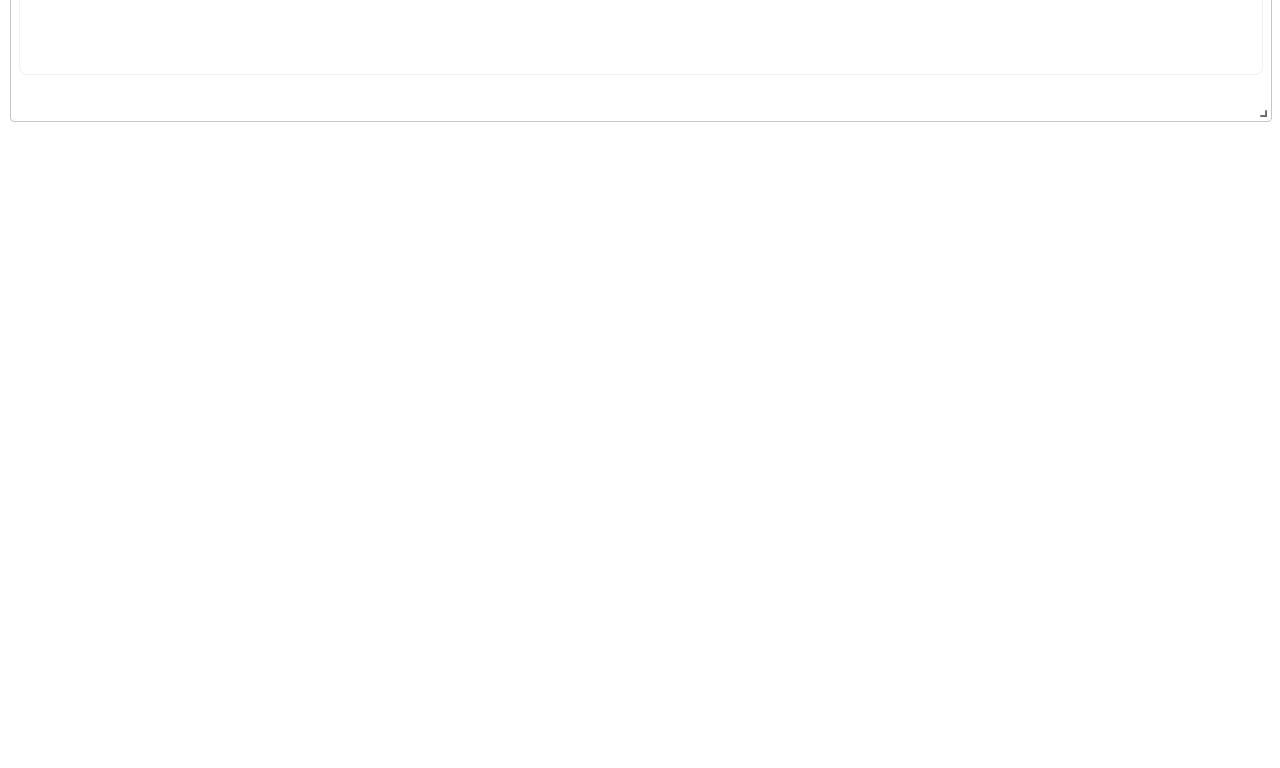
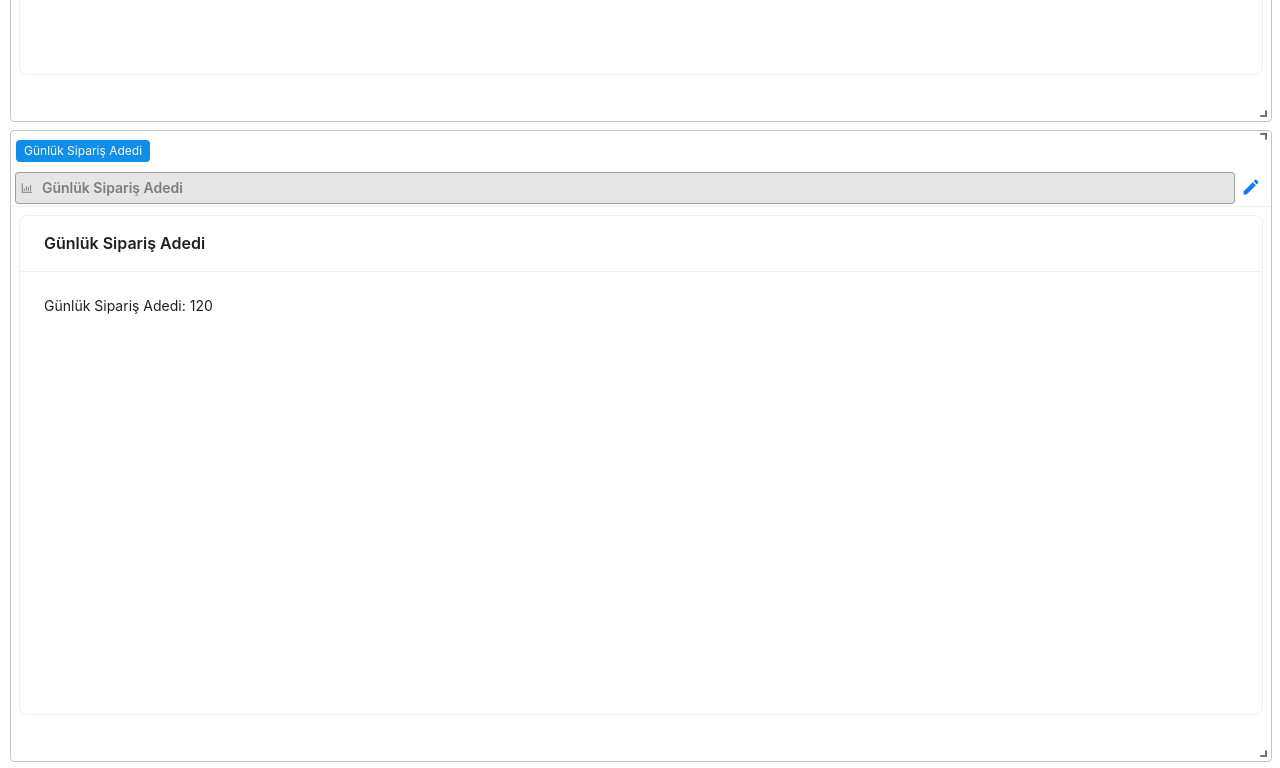
Before and after one commit to edamuutlu/Gosterge-Paneli, a React (Create React App) app: page / in a window 1280 px wide. Shown: the part 2440-3208 px from the top of the page. Before the commit the page ends 2580 px from the top, so only its background shows below. Built offline with nearby package versions, Linux system fonts and the light colour scheme.

Commit message:
GostergeOlustur.tsx updated

```diff
--- a/public/data.json
+++ b/public/data.json
@@ -42,5 +42,29 @@
       { "isim": "Haziran", "Aylık Satışlar": 5500, "Haftalık Ziyaretçi Sayısı": 2400, "Günlük Sipariş Adedi": 2100 },
       { "isim": "Temmuz", "Aylık Satışlar": 7000, "Haftalık Ziyaretçi Sayısı": 2100, "Günlük Sipariş Adedi": 2300 }
     ]
+  },
+  {
+    "isim": "Günlük Sipariş Adedi",
+    "grafikTipi": "bar",
+    "tur": "number",
+    "degerler": 120
+  },
+  {
+    "isim": "Günlük Sipariş Adedi",
+    "grafikTipi": "bar",
+    "tur": "string",
+    "degerler": "Yok"
+  },
+  {
+    "isim": "Günlük Sipariş Adedi",
+    "grafikTipi": "bar",
+    "tur": "string",
+    "degerler": "Yok"
+  },
+  {
+    "isim": "Günlük Sipariş Adedi",
+    "grafikTipi": "bar",
+    "tur": "string",
+    "degerler": "Yok"
   }
 ]
--- a/src/components/gosterge/GostergeOlustur.tsx
+++ b/src/components/gosterge/GostergeOlustur.tsx
@@ -11,38 +11,16 @@ import {
   Tooltip,
   Legend,
 } from 'recharts';
-import { Layout } from 'react-grid-layout';
 import { AiOutlineLineChart, AiOutlineBarChart, AiOutlineAreaChart } from 'react-icons/ai';
 import { MdAreaChart } from 'react-icons/md';
 import { Select } from 'antd';
+import { IGosterge } from './IGosterge';
 
 type GrafikTipi = 'line' | 'bar' | 'area' | 'composed';
-
 
 export interface IGostergeDuzenleProps<TDurum extends BaseGostergeDurum> {
   durum: TDurum;
   setDurum: React.Dispatch<React.SetStateAction<TDurum>>;
-}
-
-export interface IGosterge<TDurum extends BaseGostergeDurum> {
-  isim?: string;
-  gostergeId?: string;
-  getNode: (durum: TDurum, oncekiDurum?: TDurum) => ReactElement;
-  varsayilanDurum: TDurum;
-  varsayilanBaslik?: ReactElement;
-  varsayilanLayout?: Layout;
-  getDuzenle?: (gdp: IGostergeDuzenleProps<TDurum>) => ReactElement;
-  getBaslik?: (durum: TDurum) => ReactElement;
-  getDataAsync: () => Promise<any[]>;
-}
-
-const formatData = (data: any[], type: 'object' | 'number', isim: string) => {
-  if (type === 'object') return data;
-
-  return data.map((value, index) => ({
-    isim: `Veri ${index + 1}`,
-    [isim]: value
-  }));
 }
 
 interface BaseGostergeDurum {
@@ -51,14 +29,25 @@ interface BaseGostergeDurum {
   degerler?: { [key: string]: string }[];
 }
 
+const formatData = (data: any, type: 'object' | 'number' | 'string', isim: string) => {
+  if (typeof data === 'number' || typeof data === 'string' || type === 'object') {
+    return data;
+  }
+
+  return data.map((value: any, index: number) => ({
+    isim: `Veri ${index + 1}`,
+    [isim]: value
+  }));
+}
+
 export const GostergeOlustur = <TDurum extends BaseGostergeDurum>({
   durum,
   getDataAsync,
 }: {
   durum: TDurum;
-  getDataAsync: () => Promise<any[]>;
+  getDataAsync: () => Promise<any>;
 }): ReactElement => {
-  const [data, setData] = useState<any[]>([]);
+  const [data, setData] = useState<any>(null);
 
   useEffect(() => {
     const fetchData = async () => {
@@ -67,12 +56,24 @@ export const GostergeOlustur = <TDurum extends BaseGostergeDurum>({
         setData(fetchedData);
       } catch (error) {
         console.error('Veri yükleme hatası:', error);
-        setData([]);
+        setData(null);
       }
     };
 
     fetchData();
   }, [getDataAsync]);
+
+  if (data === null) {
+    return <div>Yükleniyor...</div>;
+  }
+
+  if (typeof data === 'number' || typeof data === 'string') {
+    return (
+      <div>
+        {durum.isim}: {data}
+      </div>
+    );
+  }
 
   const getChildren = (): ReactElement[] => {
     if (data.length === 0 || !data[0]) {
--- a/src/components/gosterge/IGosterge.tsx
+++ b/src/components/gosterge/IGosterge.tsx
@@ -15,6 +15,7 @@ export interface IGosterge<TDurum> {
   varsayilanLayout?: Layout;
   getDuzenle?: (gdp: IGostergeDuzenleProps<TDurum>) => ReactNode;
   getBaslik?: (durum: TDurum) => ReactNode;
+  getDataAsync?: () => Promise<any>;
 }
 
 export const varsayilanGostergeLayout: Layout = {
--- a/src/components/gosterge/index.tsx
+++ b/src/components/gosterge/index.tsx
@@ -1,5 +1,5 @@
+import React, { useEffect, useState, useCallback } from "react";
 import { Spin } from "antd";
-import { useEffect, useState, useCallback } from "react";
 import { Layout, Layouts, Responsive, WidthProvider } from "react-grid-layout";
 import GostergeKonteyner from "./GostergeKonteyner";
 import { IGosterge } from "./IGosterge";
@@ -12,13 +12,25 @@ interface Props {
   gostergeler: IGosterge<any>[];
 }
 
-const GostergePaneli = ({ gostergeler }: Props) => {
+const GostergePaneli: React.FC<Props> = ({ gostergeler }) => {
   const [layouts, setLayouts] = useState<Layouts>();
   const [yukleniyor, setYukleniyor] = useState(true);
 
-  const onLayoutChange = useCallback((_: Layout[], newLayouts: Layouts) => {
-    setLayouts(newLayouts);
-    localStorage.setItem("savedLayouts", JSON.stringify(newLayouts));
+  const onLayoutChange = useCallback((currentLayout: Layout[], allLayouts: Layouts) => {
+    setLayouts((prevLayouts) => {
+      const updatedLayouts = { ...prevLayouts };
+      Object.keys(allLayouts).forEach((breakpoint) => {
+        updatedLayouts[breakpoint] = allLayouts[breakpoint].map((item) => ({
+          ...item,
+          minW: item.minW || 2,
+          maxW: item.maxW || 6,
+          minH: item.minH || 2,
+          maxH: item.maxH || 6,
+        }));
+      });
+      localStorage.setItem("savedLayouts", JSON.stringify(updatedLayouts));
+      return updatedLayouts;
+    });
   }, []);
 
   useEffect(() => {
@@ -28,8 +40,8 @@ const GostergePaneli = ({ gostergeler }: Props) => {
       i: gosterge.gostergeId || `${index}`,
       x: gosterge.varsayilanLayout?.x ?? 0,
       y: gosterge.varsayilanLayout?.y ?? 0,
-      w: gosterge.varsayilanLayout?.w ?? 3,
-      h: gosterge.varsayilanLayout?.h ?? 2,
+      w: Math.min(Math.max(gosterge.varsayilanLayout?.w ?? 3, gosterge.varsayilanLayout?.minW ?? 2), gosterge.varsayilanLayout?.maxW ?? 6),
+      h: Math.min(Math.max(gosterge.varsayilanLayout?.h ?? 2, gosterge.varsayilanLayout?.minH ?? 2), gosterge.varsayilanLayout?.maxH ?? 6),
       minW: gosterge.varsayilanLayout?.minW ?? 2,
       maxW: gosterge.varsayilanLayout?.maxW ?? 6,
       minH: gosterge.varsayilanLayout?.minH ?? 2,
@@ -37,12 +49,12 @@ const GostergePaneli = ({ gostergeler }: Props) => {
       static: gosterge.varsayilanLayout?.static ?? false,
     }));
 
-    const initialLayouts: Record<string, typeof defaultLayout> = savedLayouts
+    const initialLayouts: Layouts = savedLayouts
       ? JSON.parse(savedLayouts)
       : ['lg', 'md', 'sm', 'xs', 'xxs'].reduce((acc, size) => {
           acc[size] = defaultLayout;
           return acc;
-        }, {} as Record<string, typeof defaultLayout>);
+        }, {} as Layouts);
 
     setLayouts(initialLayouts);
 
@@ -58,8 +70,6 @@ const GostergePaneli = ({ gostergeler }: Props) => {
     <div className="grid-linechart">
       <ResponsiveGridLayout
         className="layout"
-        /* compactType={null}
-        preventCollision={true} */
         onLayoutChange={onLayoutChange}
         layouts={layouts}
         draggableHandle={`.${dragHandleSinifAdi}`}
@@ -69,10 +79,13 @@ const GostergePaneli = ({ gostergeler }: Props) => {
         autoSize={true}
         resizeHandles={['se', 'ne']}
       >
-        {gostergeler.map((x, indis) => (
-          <div key={x.gostergeId || `${indis}`} className={x.gostergeId || `${indis}`}>
+        {gostergeler.map((gosterge, indis) => (
+          <div
+            key={gosterge.gostergeId || `${indis}`}
+            className={gosterge.gostergeId || `${indis}`}
+          >
             <GostergeKonteyner
-              gosterge={x}
+              gosterge={gosterge}
               dragHandleSinifAdi={dragHandleSinifAdi}
             />
           </div>
```
